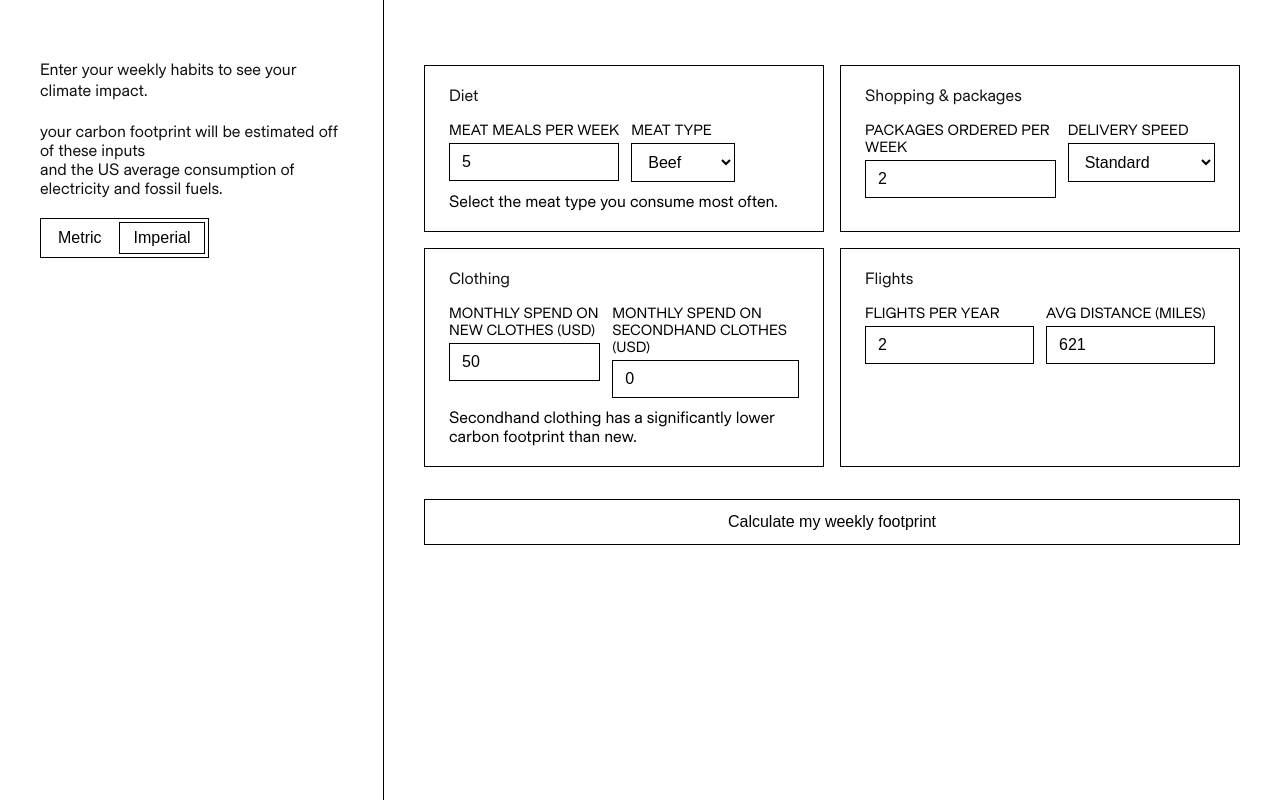
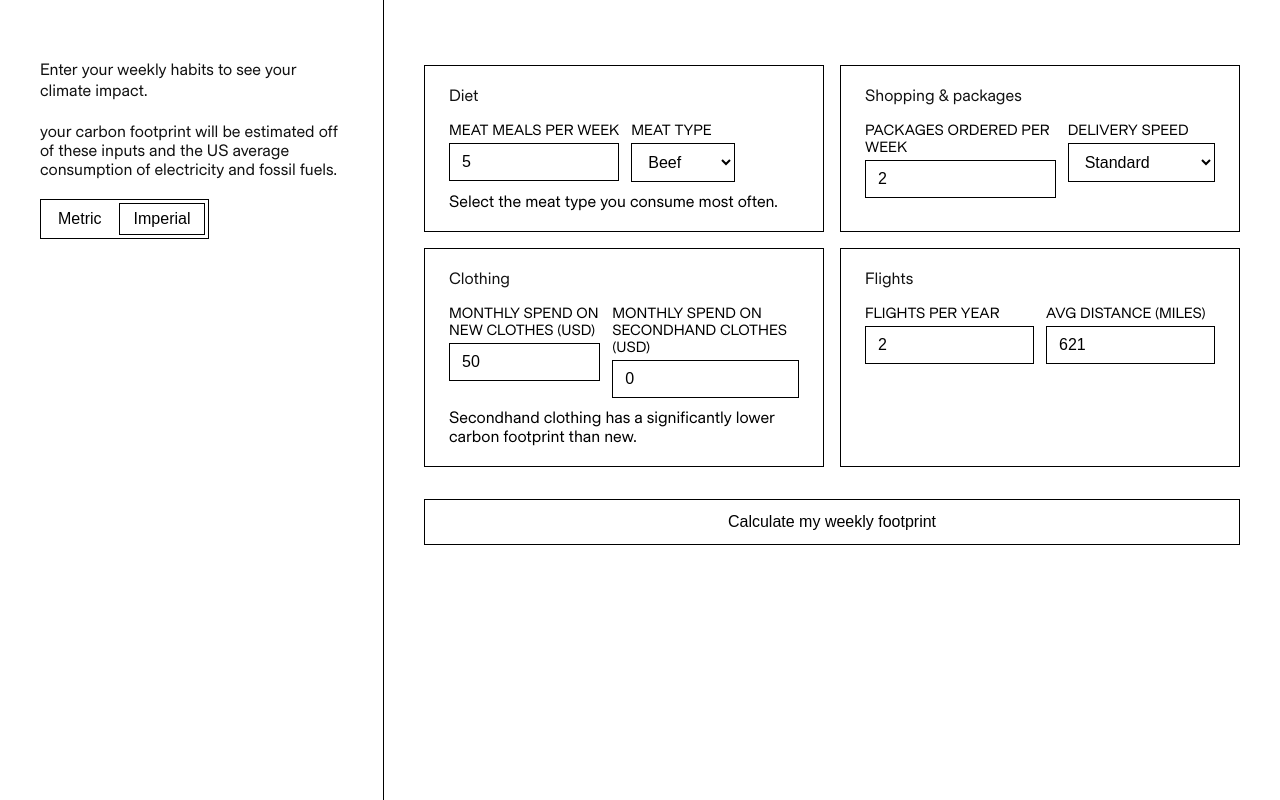
Before and after one commit to bankerton-banks/Carboncalculator, a website: page index.html in a window 1280 px wide. Drawn offline with Linux system fonts and the light colour scheme; files whose address does not match are found by name.

Commit message:
Update index.html

```diff
--- a/index.html
+++ b/index.html
@@ -10,7 +10,7 @@
 
   <aside class="sidebar">
     <h1>Enter your weekly habits to see your climate impact.</h1>
-    <h2>your carbon footprint will be estimated off of these inputs <br>and the US average consumption of electricity and fossil fuels.</h2>
+    <h2>your carbon footprint will be estimated off of these inputs and the US average consumption of electricity and fossil fuels.</h2>
     <div class="toggle-wrap">
       <button class="toggle-btn active" id="btn-metric" onclick="setUnits('metric')">Metric</button>
       <button class="toggle-btn" id="btn-imperial" onclick="setUnits('imperial')">Imperial</button>
```
